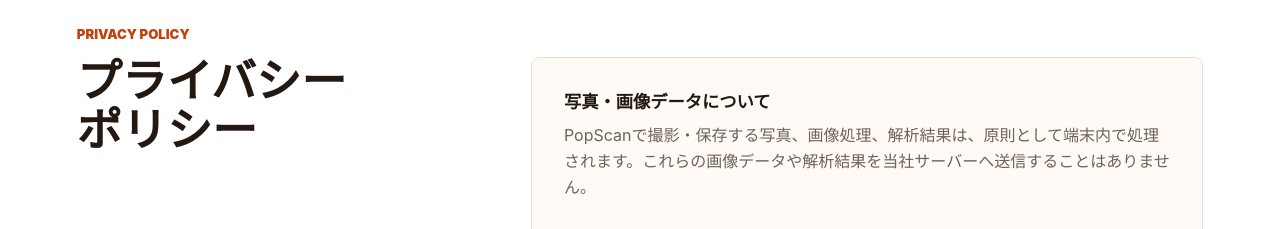
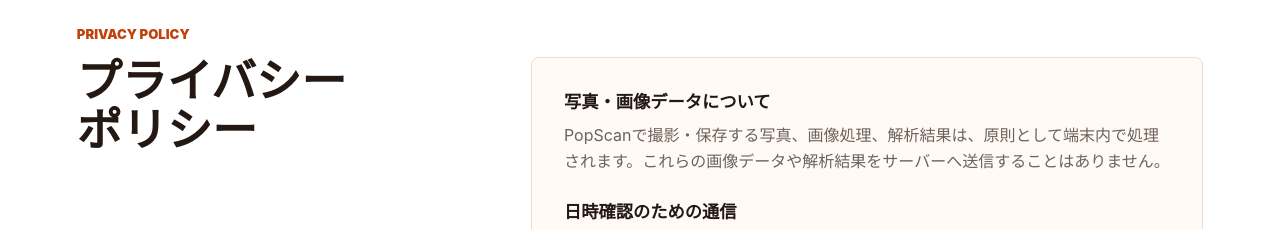
Before and after one commit to junotokyo/juno.tokyo, a plain HTML site: page popscan/index.html in a window 1280 px wide. Shown: the part 3560-3789 px from the top of the page. Drawn offline with Linux system fonts and the light colour scheme.

Commit message:
docs(popscan/privacy): 「当社」「our」表現を除去
個人デベロッパー環境に合わせて以前 LP では「当社サーバー」「to our servers」
を「サーバー」「to servers」へ修正済だったが、JT-20 で spec.md 文言を機械的に
反映した際に逆戻りしてしまっていた。ja/en 共に元の表現に戻す。

Co-Authored-By: Claude Opus 4.7 <noreply@anthropic.com>

```diff
--- a/popscan/index.html
+++ b/popscan/index.html
@@ -216,7 +216,7 @@
         <div class="policy-panel">
           <h3 data-i18n="policySummaryTitle">写真・画像データについて</h3>
           <p data-i18n="policySummaryBody">
-            PopScanで撮影・保存する写真、画像処理、解析結果は、原則として端末内で処理されます。これらの画像データや解析結果を当社サーバーへ送信することはありません。
+            PopScanで撮影・保存する写真、画像処理、解析結果は、原則として端末内で処理されます。これらの画像データや解析結果をサーバーへ送信することはありません。
           </p>
           <h3 data-i18n="policyTimeTitle">日時確認のための通信</h3>
           <p data-i18n="policyTimeBody">
--- a/popscan/script.js
+++ b/popscan/script.js
@@ -65,7 +65,7 @@ const copy = {
     lastUpdated: "最終更新日: 2026年5月12日",
     policySummaryTitle: "写真・画像データについて",
     policySummaryBody:
-      "PopScanで撮影・保存する写真、画像処理、解析結果は、原則として端末内で処理されます。これらの画像データや解析結果を当社サーバーへ送信することはありません。",
+      "PopScanで撮影・保存する写真、画像処理、解析結果は、原則として端末内で処理されます。これらの画像データや解析結果をサーバーへ送信することはありません。",
     policyTimeTitle: "日時確認のための通信",
     policyTimeBody:
       "利用枠の判定を正確に行うため、オンライン時に juno.tokyo の日時確認用エンドポイントへ通信する場合があります。この通信には、アプリの種類、バージョン、ビルド番号など、動作確認に必要な最小限の情報が含まれる場合があります。オフラインの場合でも、アプリは引き続き利用できます。",
@@ -156,7 +156,7 @@ const copy = {
     lastUpdated: "Last updated: May 12, 2026",
     policySummaryTitle: "Photos and Image Data",
     policySummaryBody:
-      "Photos captured or saved in PopScan, image processing, and analysis results are processed on device by default. These photos, image contents, and analysis results are not sent to our servers.",
+      "Photos captured or saved in PopScan, image processing, and analysis results are processed on device by default. These photos, image contents, and analysis results are not sent to servers.",
     policyTimeTitle: "Time Check Communication",
     policyTimeBody:
       "When network access is available, PopScan may contact a juno.tokyo time-check endpoint to accurately evaluate local usage allowances. This request may include the app type, version, build number, and other minimal information needed for operation. The app remains usable offline if this request cannot be completed.",
```
